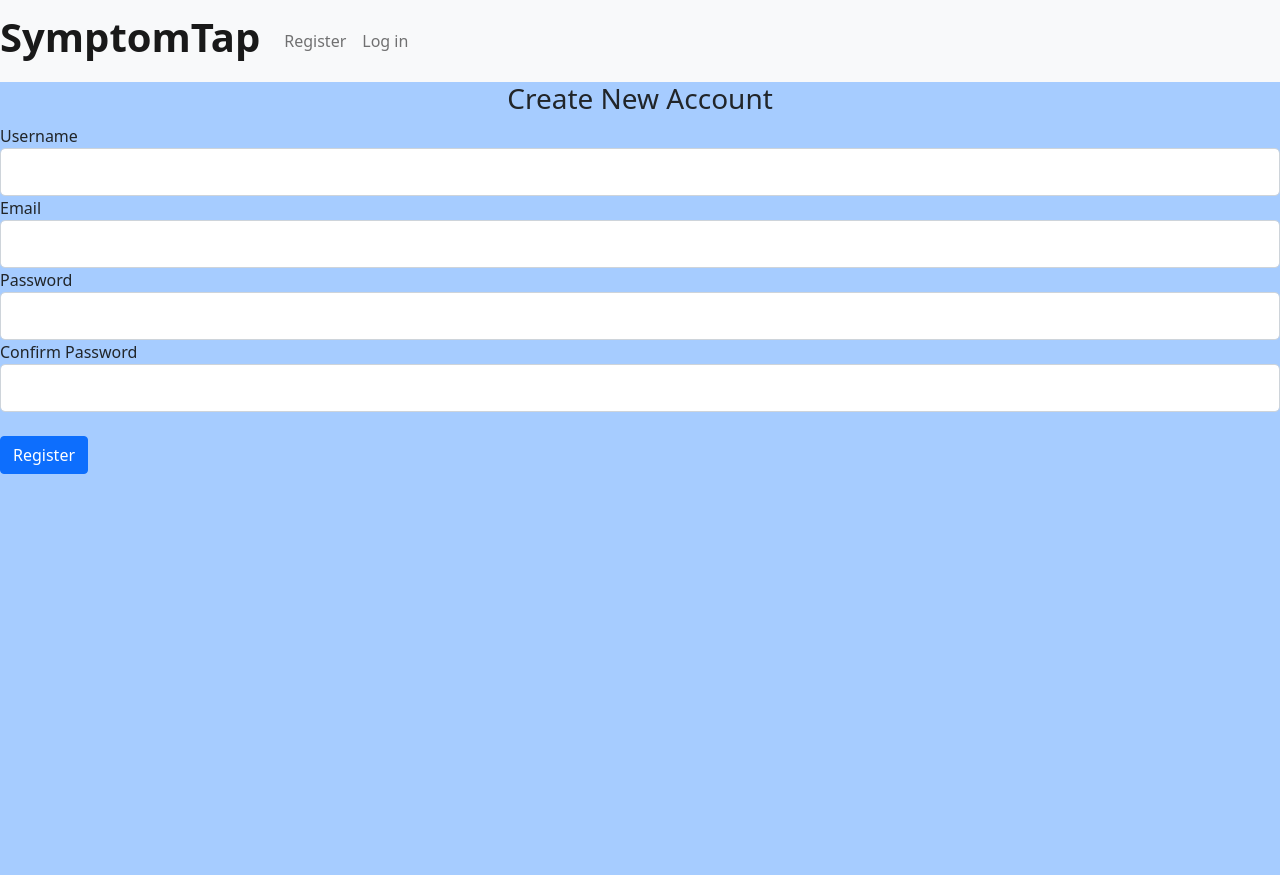
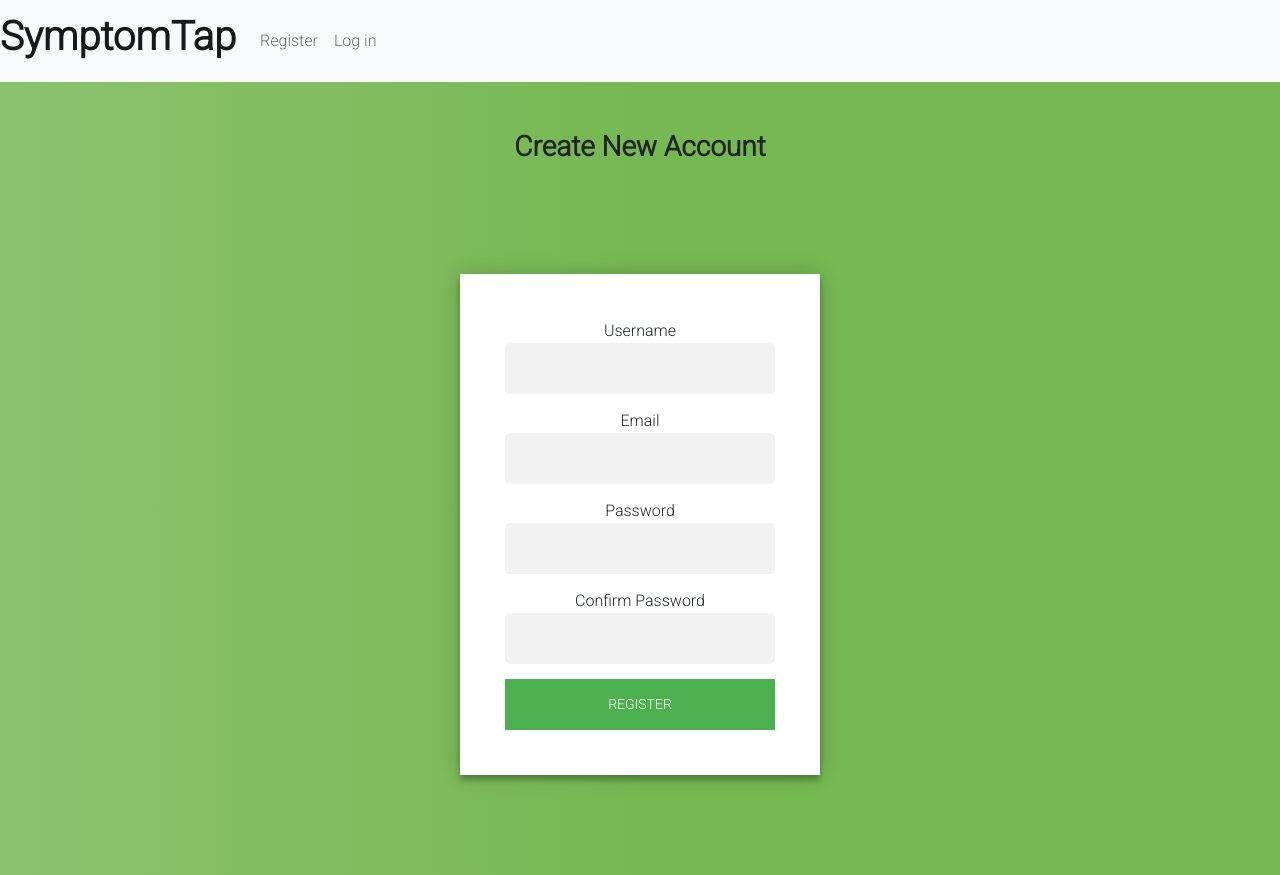
Before and after one commit to mawopileda/finalproj, a Flask app: page /register in a window 1280 px wide. Before the commit the page ends 474 px from the top, so only its background shows below. Run offline with Flask 2, Linux system fonts and the light colour scheme.

Commit message:
newest changes

```diff
--- a/static/style.css
+++ b/static/style.css
@@ -1,158 +1,98 @@
-@import url('https://fonts.googleapis.com/css2?family=Poppins:wght@300;400;500;600;700&display=swap');
+@import url(https://fonts.googleapis.com/css?family=Roboto:300);
 
-* {
-	margin: 0;
-	padding: 0;
-	box-sizing: border-box;
-	font-family: 'Poppins', sans-serif;
+.login-page {
+  width: 360px;
+  padding: 8% 0 0;
+  margin: auto;
 }
-
-:root {
-	--grey: #575564;
-	--dark-grey: #B7B7B7;
-
-	--green: #23AE00;
-	--light-green: #BDFFAC;
-
-	--red: #7c1111;
-	--light-red: #FFD2D2;
-
-	--blue: #277FFE;
-	--light-blue: #1334ad;
-	--dark-blue: #1368E3;
-
-	--bs: #AECFFF;
-	--text: #9B9B9B;
+.form {
+  position: relative;
+  z-index: 1;
+  background: #FFFFFF;
+  max-width: 360px;
+  margin: 0 auto 100px;
+  padding: 45px;
+  text-align: center;
+  box-shadow: 0 0 20px 0 rgba(0, 0, 0, 0.2), 0 5px 5px 0 rgba(0, 0, 0, 0.24);
 }
-
-a {
-	color: var(--blue);
-	transition: all .3s ease;
-	text-decoration: none;
+.form input {
+  font-family: "Roboto", sans-serif;
+  outline: 0;
+  background: #f2f2f2;
+  width: 100%;
+  border: 0;
+  margin: 0 0 15px;
+  padding: 15px;
+  box-sizing: border-box;
+  font-size: 14px;
 }
-
-a:hover {
-	color: var(--dark-blue);
+.form button {
+  font-family: "Roboto", sans-serif;
+  text-transform: uppercase;
+  outline: 0;
+  background: #4CAF50;
+  width: 100%;
+  border: 0;
+  padding: 15px;
+  color: #FFFFFF;
+  font-size: 14px;
+  -webkit-transition: all 0.3 ease;
+  transition: all 0.3 ease;
+  cursor: pointer;
 }
-
+.form button:hover,.form button:active,.form button:focus {
+  background: #43A047;
+}
+.form .message {
+  margin: 15px 0 0;
+  color: #b3b3b3;
+  font-size: 12px;
+}
+.form .message a {
+  color: #4CAF50;
+  text-decoration: none;
+}
+.form .register-form {
+  display: none;
+}
+.container {
+  position: relative;
+  z-index: 1;
+  max-width: 300px;
+  margin: 0 auto;
+}
+.container:before, .container:after {
+  content: "";
+  display: block;
+  clear: both;
+}
+.container .info {
+  margin: 50px auto;
+  text-align: center;
+}
+.container .info h1 {
+  margin: 0 0 15px;
+  padding: 0;
+  font-size: 36px;
+  font-weight: 300;
+  color: #1a1a1a;
+}
+.container .info span {
+  color: #4d4d4d;
+  font-size: 12px;
+}
+.container .info span a {
+  color: #000000;
+  text-decoration: none;
+}
+.container .info span .fa {
+  color: #EF3B3A;
+}
 body {
-	background: var(--light-blue);
-	display: flex;
-	justify-content: center;
-	align-items: center;
-	min-height: 100vh;
-	padding: 0 16px;
+  background: #76b852; /* fallback for old browsers */
+  background: rgb(141,194,111);
+  background: linear-gradient(90deg, rgba(141,194,111,1) 0%, rgba(118,184,82,1) 50%);
+  font-family: "Roboto", sans-serif;
+  -webkit-font-smoothing: antialiased;
+  -moz-osx-font-smoothing: grayscale;
 }
-
-.container {
-	max-width: 500px;
-	width: 100%;
-	position: relative;
-}
-form {
-	width: 100%;
-	padding: 28px;
-	border-radius: 12px;
-	background: #fff;
-	position: absolute;
-	top: 50%;
-	transform: translateY(-50%) scale(.8);
-	opacity: 0;
-	z-index: 100;
-	transition: all .3s ease;
-	transition-delay: 0s;
-}
-form.active {
-	transform: translateY(-50%);
-	opacity: 1;
-	z-index: 200;
-	transition-delay: .3s;
-}
-.title {
-	font-size: 24px;
-	font-weight: 600;
-	margin-bottom: 20px;
-}
-.form-group {
-	margin-bottom: 14px;
-}
-.form-group label {
-	display: inline-block;
-	margin-bottom: 4px;
-}
-.input-group {
-	width: 100%;
-	position: relative;
-}
-.input-group input {
-	padding: 12px 40px 12px 20px;
-	outline: none;
-	border-radius: 6px;
-	border: 1px solid var(--dark-grey);
-	width: 100%;
-	transition: all .3s ease;
-}
-
-/* Validation */
-.input-group input:focus,
-.input-group input:not(:placeholder-shown) {
-	border-color: var(--blue);
-	background: var(--grey);
-}
-.input-group input:focus + i,
-.input-group input:not(:placeholder-shown) + i {
-	color: var(--blue);
-}
-.input-group input:focus:valid {
-	box-shadow: 0 0 0 4px var(--light-green);
-}
-.input-group input:valid:not(:placeholder-shown) {
-	border-color: var(--green);
-}
-.input-group input:valid:not(:placeholder-shown) + i {
-	color: var(--green);
-}
-.input-group input:invalid:not(:placeholder-shown) {
-	border-color: var(--red);
-}
-.input-group input:invalid:not(:placeholder-shown) + i {
-	color: var(--red);
-}
-.input-group input:focus:invalid {
-	box-shadow: 0 0 0 4px var(--light-red);
-}
-.input-group input:focus,
-.input-group input:focus:placeholder-shown {
-	box-shadow: 0 0 0 4px var(--bs);
-}
-/* Validation */
-
-.input-group i {
-	position: absolute;
-	top: 50%;
-	transform: translateY(-50%);
-	right: 20px;
-	color: var(--text);
-	pointer-events: none;
-	transition: all .3s ease;
-}
-.form-group .help-text {
-	font-size: 12px;
-	color: var(--text);
-}
-.btn-submit {
-	padding: 12px 0;
-	display: block;
-	width: 100%;
-	color: #fff;
-	border-radius: 6px;
-	cursor: pointer;
-	transition: all .3s ease;
-	border: none;
-	font-weight: 500;
-	background: var(--blue);
-	margin-bottom: 20px;
-}
-.btn-submit:hover {
-	background: var(--dark-blue);
-}
--- a/templates/layout.html
+++ b/templates/layout.html
@@ -9,6 +9,8 @@
 
         <script defer src="https://cdn.jsdelivr.net/npm/@popperjs/core@2.9.2/dist/umd/popper.min.js" integrity="sha384-IQsoLXl5PILFhosVNubq5LC7Qb9DXgDA9i+tQ8Zj3iwWAwPtgFTxbJ8NT4GN1R8p" crossorigin="anonymous"></script>
         <script defer src="https://cdn.jsdelivr.net/npm/bootstrap@5.0.2/dist/js/bootstrap.min.js" integrity="sha384-cVKIPhGWiC2Al4u+LWgxfKTRIcfu0JTxR+EQDz/bgldoEyl4H0zUF0QKbrJ0EcQF" crossorigin="anonymous"></script>
+
+        <link rel="stylesheet" href="{{ url_for('static', filename='style.css') }}">
 
     </head>
 
--- a/templates/register.html
+++ b/templates/register.html
@@ -1,7 +1,7 @@
 {% extends "layout.html" %}
 {% block content %}
 
-  <form method="POST">
+  <!-- <form method="POST">
     <h3 align="center">Create New Account</h3>
 
             {{ form.hidden_tag() }}
@@ -78,5 +78,81 @@
     {% if messages%}
       <p style="text-align:center;">{{ messages[-1] }} </p>
     {% endif %}
-  {% endwith %}
+  {% endwith %} -->
+
+  <h3 class="text-center mt-5"><strong>Create New Account</strong></h2>
+
+  <div class="login-page">
+    <div class="form">
+      <form class="login-form" method="POST">
+
+        {{ form.hidden_tag() }}
+
+        <div class="form-group">
+              {{ form.username.label(class="form-control-label") }}
+              <i class="fas fa-user-circle"></i>
+              {% if form.username.errors %}
+                {{ form.username(class="form-control form-control-lg is-invalid") }}
+                <div class="invalid-feedback">
+                  {% for error in form.username.errors%}
+                      <span>{{error}}</span>
+                  {% endfor %}
+                </div>
+
+              {% else %}
+                {{ form.username(class="form-control form-control-lg") }}
+              {% endif %}
+        </div>
+
+        <div class="form-group">
+            {{ form.email.label(class="form-control-label" ) }}
+
+            {% if form.email.errors %}
+            {{ form.email(class="form-control form-control-lg is-invalid") }}
+            <div class="invalid-feedback">
+                {% for error in form.email.errors %}
+                    <span>{{ error }}</span>
+                {% endfor %}
+            </div>
+        {% else %}
+            {{ form.email(class="form-control form-control-lg") }}
+        {% endif %}
+        </div>
+
+        <div class="form-group">
+            {{ form.password.label(class="form-control-label") }}
+            <i class="fas fa-lock"></i>
+            {% if form.password.errors %}
+              {{ form.password(class="form-control form-control-lg is-invalid") }}
+              <div class="invalid-feedback">
+                {% for error in form.password.errors%}
+                  <span>{{error}}</span>
+                {% endfor %}
+              </div>
+            {% else %}
+              {{ form.password(class="form-control form-control-lg") }}
+            {% endif %}
+          </div>
+
+
+          <div class="form-group">
+            {{ form.confirm_password.label(class="form-control-label") }}
+            <i class="fas fa-lock"></i>
+            {% if form.confirm_password.errors %}
+              {{ form.confirm_password(class="form-control form-control-lg is-invalid") }}
+              <div class="invalid-feedback">
+                {% for error in form.confirm_password.errors%}
+                  <span>{{error}}</span>
+                {% endfor %}
+              </div>
+            {% else %}
+              {{ form.confirm_password(class="form-control form-control-lg") }}
+            {% endif %}
+            </div>
+
+        <button>register</button>
+        <!-- <p class="message">Not registered? <a href="#">Create an account</a></p> -->
+      </form>
+    </div>
+  </div>
 {% endblock content %}
```
Also changed, not shown: templates/login.html (+11 -7 lines), userdata.db.
